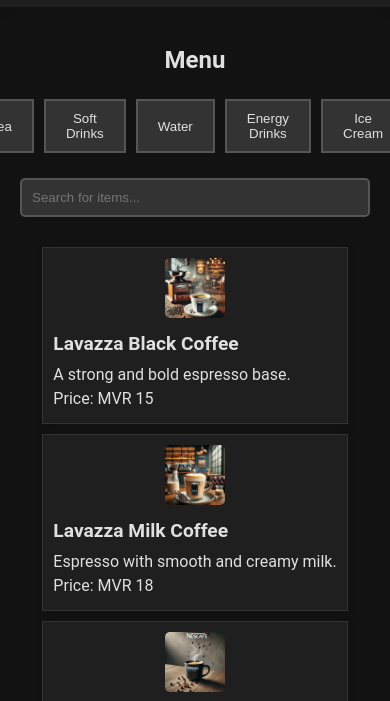
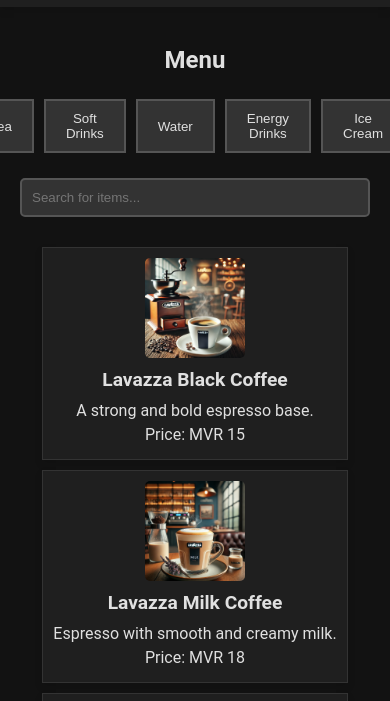
Before and after one commit to DangerousDemon/Test, a plain HTML site: page index.html in a window 390 px wide. Shown: the part 118-819 px from the top of the page. Drawn offline with Linux system fonts and the light colour scheme.

Commit message:
Update styles.css

```diff
--- a/styles.css
+++ b/styles.css
@@ -111,11 +111,15 @@ section {
 
 .image-container {
     position: relative;
+    text-align: center;
 }
 
 .menu-item img {
-    max-width: 40%;
+    width: 100%;
     height: auto;
+    max-width: 150px; /* Adjust the max-width to ensure images are not too large */
+    margin: 0 auto;
+    display: block;
     border-radius: 5px;
 }
 
@@ -137,15 +141,18 @@ section {
 
 .menu-item-details {
     margin-top: 10px;
+    text-align: left;
 }
 
 .menu-item-details h3 {
     margin: 10px 0;
     font-size: 1.2em;
+    text-align: center;
 }
 
 .menu-item-details p {
     margin: 5px 0;
+    text-align: center;
 }
 
 .container {
@@ -217,7 +224,7 @@ h2 {
 }
 
 .menu-item img {
-    max-width: 100px;
+    max-width: 150px; /* Adjust the max-width to ensure images are not too large */
     height: auto;
     border-radius: 5px;
 }
@@ -248,7 +255,7 @@ h2 {
         padding: 8px 15px;
     }
     .menu-item img {
-        max-width: 80px;
+        max-width: 120px;
     }
 }
 
@@ -268,6 +275,6 @@ h2 {
         padding: 6px 10px;
     }
     .menu-item img {
-        max-width: 60px;
+        max-width: 100px;
     }
 }
```
